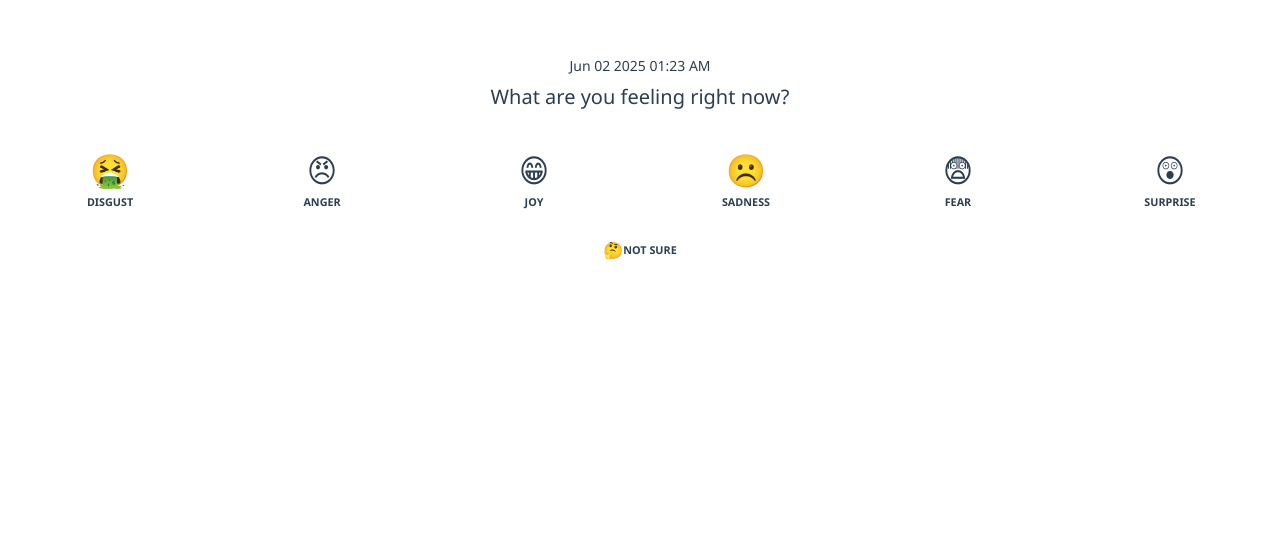
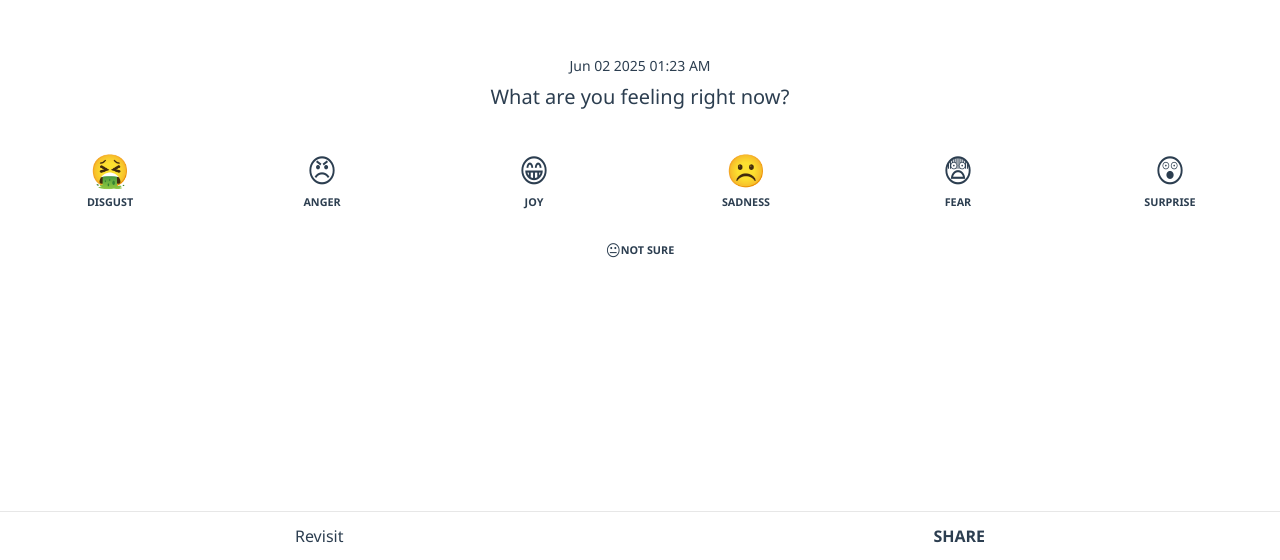
Before and after one commit to marvinisaac/withbloo, a Vue app in the folder ui/: page / in a window 1280 px wide. Shown: the part 240-800 px from the top of the page. Built offline with nearby package versions, Linux system fonts and the light colour scheme.

Commit message:
:construction: Initial version of Revisit page
Also rename to Share (from Check In)

```diff
--- a/ui/src/App.vue
+++ b/ui/src/App.vue
@@ -1,6 +1,16 @@
 <template>
     <div class="app-container">
         <RouterView />
+        <nav>
+            <ul>
+                <li>
+                    <RouterLink to="/revisit">Revisit</RouterLink>
+                </li>
+                <li>
+                    <RouterLink to="/">Share</RouterLink>
+                </li>
+            </ul>
+        </nav>
     </div>
 </template>
 
@@ -8,5 +18,33 @@
 .app-container {
     min-height: 100vh;
     width: 100%;
+    nav {
+        background: var(--color-background);
+        border-top: 1px solid var(--color-border);
+        position: fixed;
+            bottom: 0;
+            left: 0;
+        width: 100%;
+        ul {
+            display: flex;
+                align-items: center;
+                justify-content: space-around;
+            list-style: none;
+            margin: 0;
+            padding: 0;
+            li {
+                color: var(--color-text);
+                a {
+                    color: inherit;
+                    line-height: 3;
+                    text-decoration: none;
+                    &.router-link-active {
+                        font-weight: bolder;
+                        text-transform: uppercase;
+                    }
+                }
+            }
+        }
+    }
 }
 </style>
--- /dev/null
+++ b/ui/src/constants.js
@@ -0,0 +1,42 @@
+const dateFormatDateOnly = {
+    year: 'numeric',
+    month: 'short',
+    day: '2-digit',
+};
+
+const dateFormatFull = {
+    year: 'numeric',
+    month: 'short',
+    day: '2-digit',
+    hour: '2-digit',
+    minute: '2-digit',
+    hourCycle: 'h12',
+};
+
+const dateFormatTimeOnly = {
+    hour: '2-digit',
+    minute: '2-digit',
+    hourCycle: 'h12',
+};
+
+const emotionsBasic = [
+    { emoji: '🤮', text: 'disgust' },
+    { emoji: '😠', text: 'anger' },
+    { emoji: '😁', text: 'joy' },
+    { emoji: '☹️', text: 'sadness' },
+    { emoji: '😨', text: 'fear' },
+    { emoji: '😲', text: 'surprise' },
+];
+
+const emotionNothing = {
+    emoji: '😐',
+    text: 'not sure',
+};
+
+export {
+    dateFormatDateOnly,
+    dateFormatFull,
+    dateFormatTimeOnly,
+    emotionsBasic,
+    emotionNothing,
+}
--- /dev/null
+++ b/ui/src/page/Revisit.vue
@@ -0,0 +1,94 @@
+<script setup>
+    import { onMounted, ref } from 'vue';
+    import {
+        dateFormatDateOnly,
+        dateFormatTimeOnly,
+        emotionsBasic,
+        emotionNothing
+    } from '@/constants';
+    import db from '@/singleton/database';
+
+    const all = ref([]);
+
+    onMounted(async () => {
+        const moods = await db.getRecent(999);
+        all.value = moods.map(mood => ({
+            createdAtDate: (new Date(mood.createdAt))
+                .toLocaleString('en-US', dateFormatDateOnly)
+                .replaceAll(',', ''),
+            createdAtTime: (new Date(mood.createdAt))
+                .toLocaleString('en-US', dateFormatTimeOnly)
+                .replaceAll(',', ''),
+            emoji: emotionsBasic.find(e => e.text === mood.emotion)?.emoji
+                || emotionNothing.emoji,
+            emotion: mood.emotion,
+        }));
+    });
+</script>
+
+<template>
+    <div class="container-revisit">
+        <div class="revisit-date"
+            v-for="(mood, index) in all"
+            :key="index"
+        >
+            <p class="mood-date"
+                v-if="mood.createdAtDate !== all[index - 1]?.createdAtDate"
+            >
+                {{ mood.createdAtDate }}
+            </p>
+            <div class="mood-details">
+                <span class="mood-time">
+                    {{ mood.createdAtTime }}
+                </span>
+                <span class="mood-emoji">
+                    {{ mood.emoji }}
+                </span>
+                <span class="mood-emotion">
+                    {{ mood.emotion }}
+                </span>
+            </div>
+        </div>
+    </div>
+</template>
+
+<style lang="scss" scoped>
+.container-revisit {
+    display: flex;
+        flex-direction: column;
+        justify-content: center;
+    padding-bottom: 12vh;
+    width: 100%;
+    .revisit-date {
+        .mood-date {
+            font-size: 1.5rem;
+            font-weight: bolder;
+            line-height: 3;
+            text-align: center;
+        }
+        .mood-details {
+            display: flex;
+                align-items: center;
+                gap: 1rem;
+            margin: 0 auto;
+            width: 75%;
+            .mood-time {
+                font-size: 0.75rem;
+                text-align: right;
+                width: 5rem;
+            }
+            .mood-emoji {
+                font-size: 2rem;
+                text-align: center;
+                width: 3rem;
+            }
+            .mood-emotion {
+                flex-grow: 1;
+                font-weight: bolder;
+                text-align: left;
+                text-transform: capitalize;
+            }
+        }
+    }
+}
+</style>
--- a/ui/src/page/CheckIn.vue
+++ b/ui/src/page/Share.vue
@@ -1,30 +1,19 @@
 <script setup>
     import { onMounted } from 'vue';
+    import {
+        dateFormatFull,
+        emotionsBasic,
+        emotionNothing
+    } from '@/constants';
     import db from '@/singleton/database';
 
-    const today = new Date();
-    const formattedDate = today.toLocaleDateString('en-US', {
-            year: 'numeric',
-            month: 'short',
-            day: '2-digit',
-            hour: '2-digit',
-            minute: '2-digit',
-            hourCycle: 'h12'
-        })
+    const formattedDate = (new Date())
+        .toLocaleDateString('en-US', dateFormatFull)
         .replaceAll(',', '');
 
-    const emotionsBasic = [
-        { emoji: '🤮', text: 'disgust' },
-        { emoji: '😠', text: 'anger' },
-        { emoji: '😁', text: 'joy' },
-        { emoji: '☹️', text: 'sadness' },
-        { emoji: '😨', text: 'fear' },
-        { emoji: '😲', text: 'surprise' },
-    ];
-
-    const handleCheckIn = (emotion) => {
+    const handleShare = (emotion) => {
         db.add({
-            date: today.toISOString(),
+            createdAt: (new Date()).toISOString(),
             emotion: emotion.text
         });
     };
@@ -36,17 +25,17 @@
 </script>
 
 <template>
-    <div class="container-check-in">
+    <div class="container-share">
         <p class="date-current">
             {{ formattedDate }}
         </p>
-        <p class="check-in-prompt">
+        <p class="share-prompt">
             What are you feeling right now?
         </p>
-        <div class="check-in-choices">
+        <div class="share-choices">
             <div class="choice-emotions">
                 <div class="choice"
-                    @click="handleCheckIn(emotion)"
+                    @click="handleShare(emotion)"
                     v-for="(emotion, index) in emotionsBasic"
                     :key="index"
                 >
@@ -55,17 +44,17 @@
                 </div>
             </div>
             <div class="choice-nothing"
-                @click="handleCheckIn({ text: 'nothing' })"
+                @click="handleShare(emotionNothing)"
             >
-                <span class="choice-emoji"> 🤔 </span>
-                <span class="choice-text"> Not sure </span>
+                <span class="choice-emoji"> {{ emotionNothing.emoji }} </span>
+                <span class="choice-text"> {{ emotionNothing.text }} </span>
             </div>
         </div>
     </div>
 </template>
 
 <style lang="scss">
-.container-check-in {
+.container-share {
     display: flex;
         flex-direction: column;
         justify-content: center;
@@ -75,10 +64,10 @@
     .date-current {
         font-size: 0.875rem;
     }
-    .check-in-prompt {
+    .share-prompt {
         font-size: 1.25rem;
     }
-    .check-in-choices {
+    .share-choices {
         display: flex;
             flex-direction: column;
             gap: 1rem;
--- a/ui/src/router.js
+++ b/ui/src/router.js
@@ -5,10 +5,17 @@ const router = createRouter({
     routes: [
         {
             path: '/',
-            name: 'check-in',
-            component: () => import('./page/CheckIn.vue'),
+            name: 'share',
+            component: () => import('./page/Share.vue'),
             meta: {
-                title: 'Check In - With Bloo'
+                title: 'Share - With Bloo'
+            }
+        }, {
+            path: '/revisit',
+            name: 'revisit',
+            component: () => import('./page/Revisit.vue'),
+            meta: {
+                title: 'Revisit - With Bloo'
             }
         }
     ]
--- a/ui/src/singleton/database.js
+++ b/ui/src/singleton/database.js
@@ -2,7 +2,7 @@ import Dexie from 'dexie';
 
 const dexie = new Dexie('bloo');
 dexie.version(1).stores({
-    mood: '++id, createAt',
+    mood: '++id, createdAt',
 });
 
 const db = {
@@ -26,6 +26,19 @@ const db = {
             return null;
         }
     },
+    getRecent: async (limit = 10) => {
+        try {
+            return await dexie
+                .mood
+                .orderBy('createdAt')
+                .reverse()
+                .limit(limit)
+                .toArray();
+        } catch (error) {
+            console.error('Error getting recent data:', error);
+            return [];
+        }
+    },
 };
 
 export default db;
```
